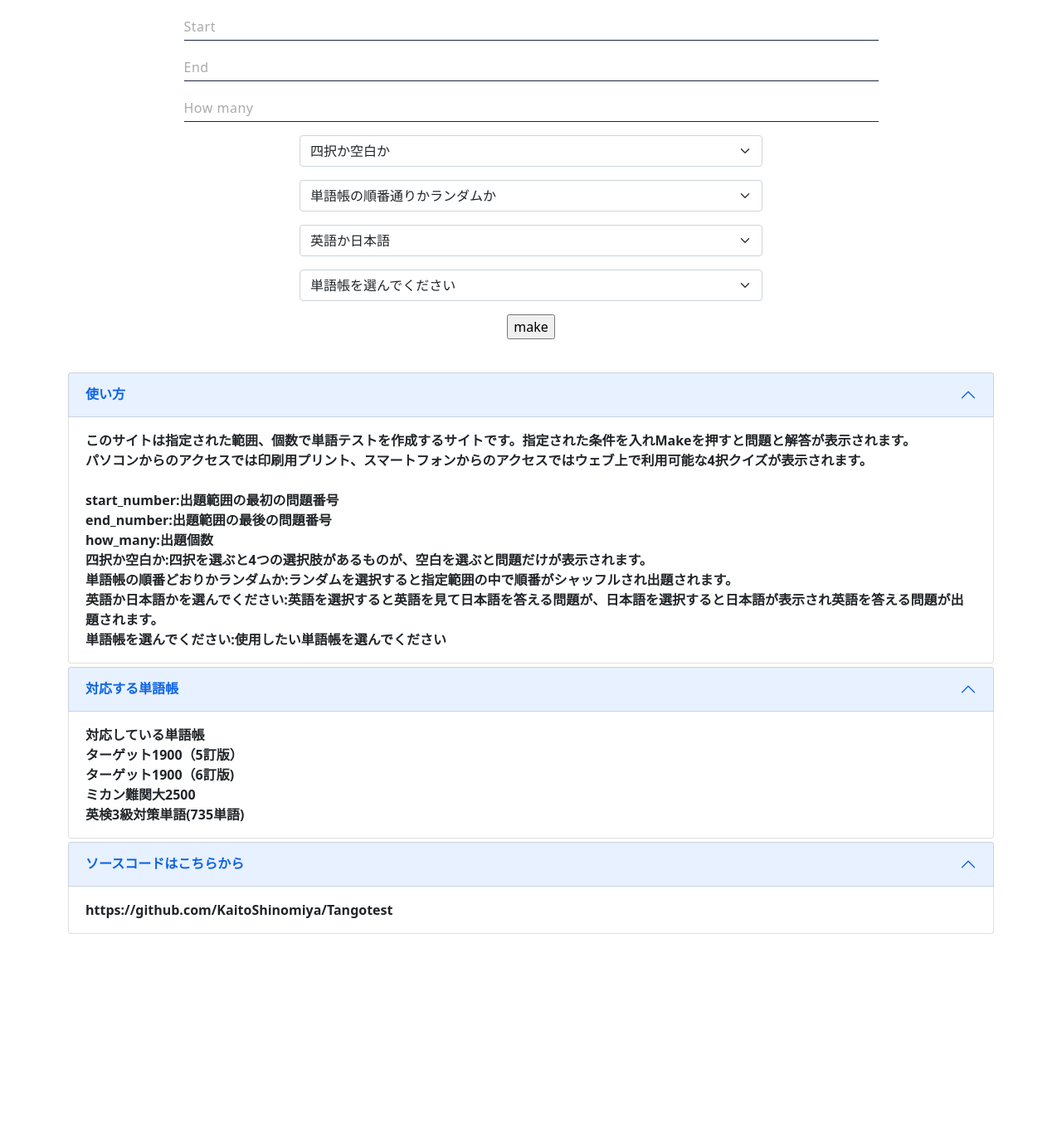
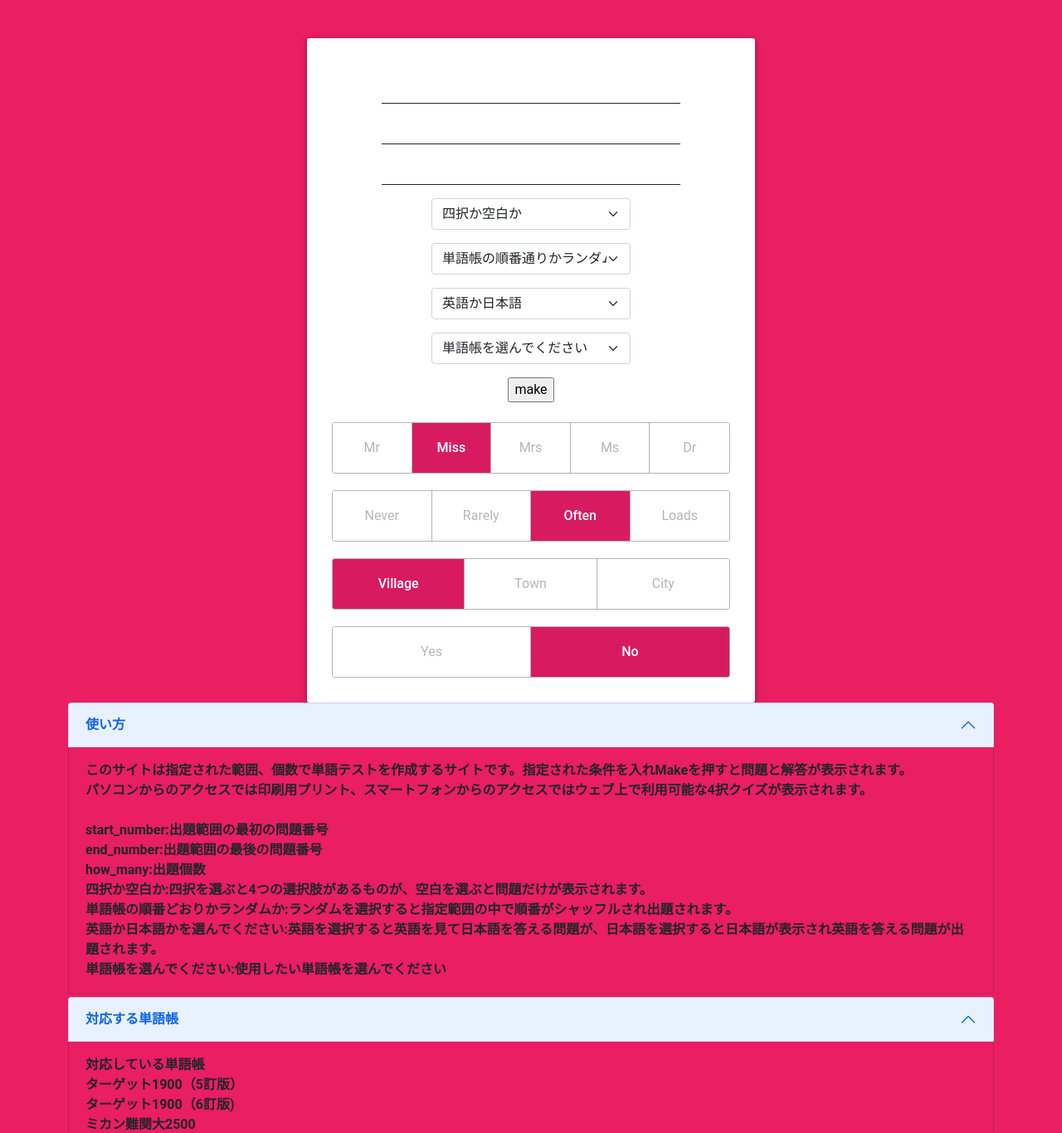
Before and after one commit to KaitoShinomiya/Tangotestmaker_sakura, a Flask app: page / in a window 1280 px wide. Shown: the top 1366 px of the page at 83% size. Before the commit the page ends 1126 px from the top, so only its background shows below. Run offline with Flask 2, Linux system fonts and the light colour scheme; data that the repository does not hold is empty.

Commit message:
formは見た目の修正

```diff
--- a/static/css/start_page.css
+++ b/static/css/start_page.css
@@ -49,3 +49,73 @@
 	transition: 0.3s;
 	color: #da3c41;
 }
+
+*,
+*::before,
+*::after {
+  box-sizing: border-box;
+}
+html,
+body {
+  width: 100%;
+  height: 100%;
+}
+body {
+  background: #e91e63;
+  font-family: 'Roboto', sans-serif;
+  display: flex;
+  padding: 30px;
+}
+form {
+  background: #fff;
+  width: 100%;
+  margin: auto;
+  padding: 30px;
+  min-width: 320px;
+  max-width: 540px;
+  box-shadow: 0 2px 10px 0 rgba(0,0,0,0.16), 0 2px 5px 0 rgba(0,0,0,0.26);
+  border-radius: 3px;
+}
+h1 {
+  color: #fff;
+}
+group + group {
+  margin-top: 20px;
+}
+.inline-radio {
+  display: flex;
+  border-radius: 3px;
+  overflow: hidden;
+  border: 1px solid #b6b6b6;
+}
+.inline-radio div {
+  position: relative;
+  flex: 1;
+}
+.inline-radio input {
+  width: 100%;
+  height: 60px;
+  opacity: 0;
+}
+.inline-radio label {
+  position: absolute;
+  top: 0;
+  left: 0;
+  color: #b6b6b6;
+  width: 100%;
+  height: 100%;
+  background: #fff;
+  display: flex;
+  align-items: center;
+  justify-content: center;
+  pointer-events: none;
+  border-right: 1px solid #b6b6b6;
+}
+.inline-radio div:last-child label {
+  border-right: 0;
+}
+.inline-radio input:checked + label {
+  background: #d81b60;
+  font-weight: 500;
+  color: #fff;
+}
--- /dev/null
+++ b/static/scripts/start_page.js
@@ -0,0 +1,5 @@
+if ('addEventListener' in document) {
+    document.addEventListener('DOMContentLoaded', function() {
+        FastClick.attach(document.body);
+    }, false);
+}
--- a/templates/make_test.html
+++ b/templates/make_test.html
@@ -10,6 +10,8 @@
     <link rel="stylesheet" href="{{ url_for('static', filename='css/start_page.css') }}">
 </head>
 <body>
+<script type="text/javascript" src="{{ url_for('static', filename='scripts/start_page.js') }}"></script>
+
 <script type="text/javascript" src="{{ url_for('static', filename='scripts/make_test.js') }}">
     isSmartPhone()
 </script>
@@ -25,7 +27,7 @@
             <label>End</label>
             <span class="focus_line"></span>
         </div>
-         <div class="cp_iptxt mt-3 d-flex">
+        <div class="cp_iptxt mt-3 d-flex">
             <input class="ef" type="text" id="how_many" name="how_many" placeholder="">
             <label>How many</label>
             <span class="focus_line"></span>
@@ -40,7 +42,7 @@
         </div>
         <div class="mt-3 d-flex justify-content-center">
             <select id="sequence_or_random" name="sequence_or_random" size="1" class="form-select w-50 ">
-                <option selected value="-1" >単語帳の順番通りかランダムか</option>
+                <option selected value="-1">単語帳の順番通りかランダムか</option>
                 <option value=0>順番通り</option>
                 <option value=1>ランダム</option>
             </select><br>
@@ -62,7 +64,28 @@
             <input type="submit" value="make">
         </div>
         <br>
-
+        <group class="inline-radio">
+            <div><input type="radio" name="title"><label>Mr</label></div>
+            <div><input type="radio" name="title" checked><label>Miss</label></div>
+            <div><input type="radio" name="title"><label>Mrs</label></div>
+            <div><input type="radio" name="title"><label>Ms</label></div>
+            <div><input type="radio" name="title"><label>Dr</label></div>
+        </group>
+        <group class="inline-radio">
+            <div><input type="radio" name="visits"><label>Never</label></div>
+            <div><input type="radio" name="visits"><label>Rarely</label></div>
+            <div><input type="radio" name="visits" checked><label>Often</label></div>
+            <div><input type="radio" name="visits"><label>Loads</label></div>
+        </group>
+        <group class="inline-radio">
+            <div><input type="radio" name="lives" checked><label>Village</label></div>
+            <div><input type="radio" name="lives"><label>Town</label></div>
+            <div><input type="radio" name="lives"><label>City</label></div>
+        </group>
+        <group class="inline-radio">
+            <div><input type="radio" name="member"><label>Yes</label></div>
+            <div><input type="radio" name="member" checked><label>No</label></div>
+        </group>
     </form>
     <div class="accordion" id="accordionExample">
         <div class="accordion-item">
@@ -100,7 +123,7 @@
                      data-bs-parent="#accordionExample">
                     <div class="accordion-body">
                         <strong>対応している単語帳<br>ターゲット1900（5訂版）<br>ターゲット1900（6訂版)<br>ミカン難関大2500<br>
-                        英検3級対策単語(735単語)</strong>
+                            英検3級対策単語(735単語)</strong>
                     </div>
                 </div>
             </div>
```
